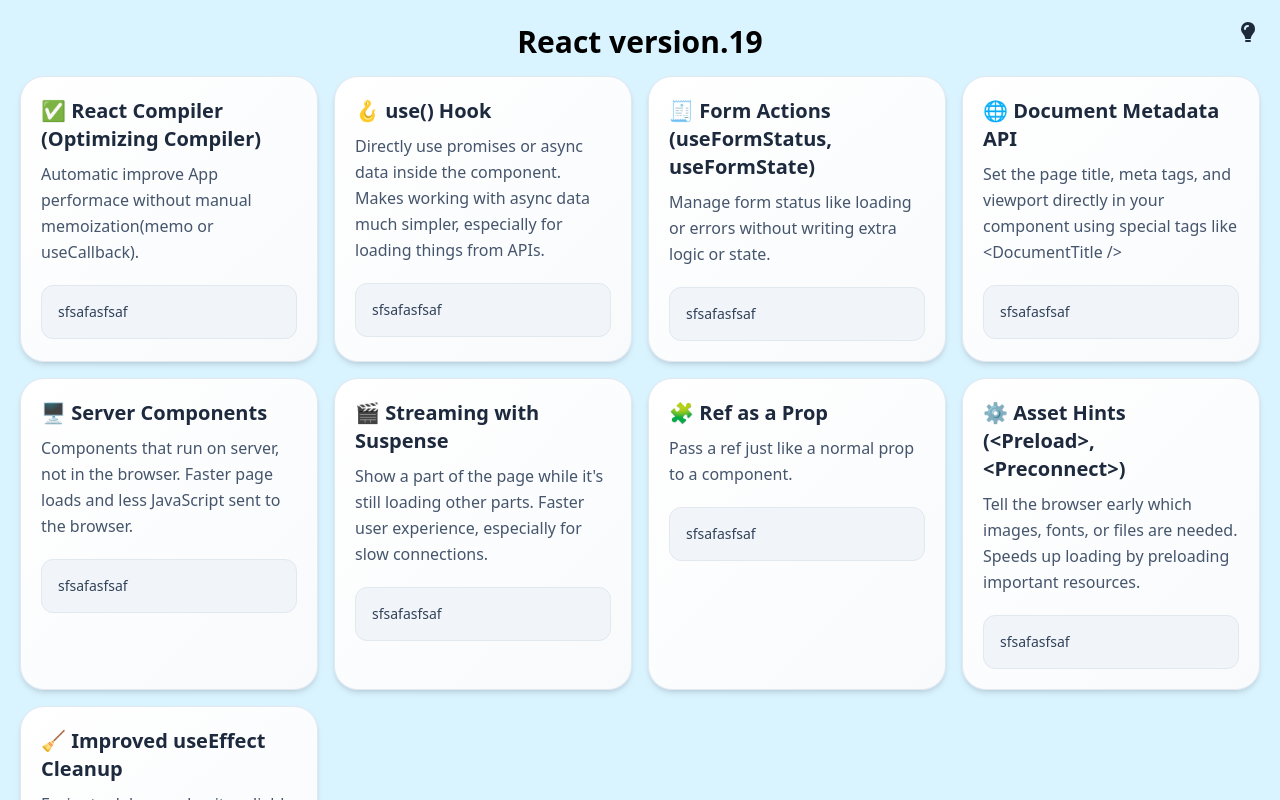
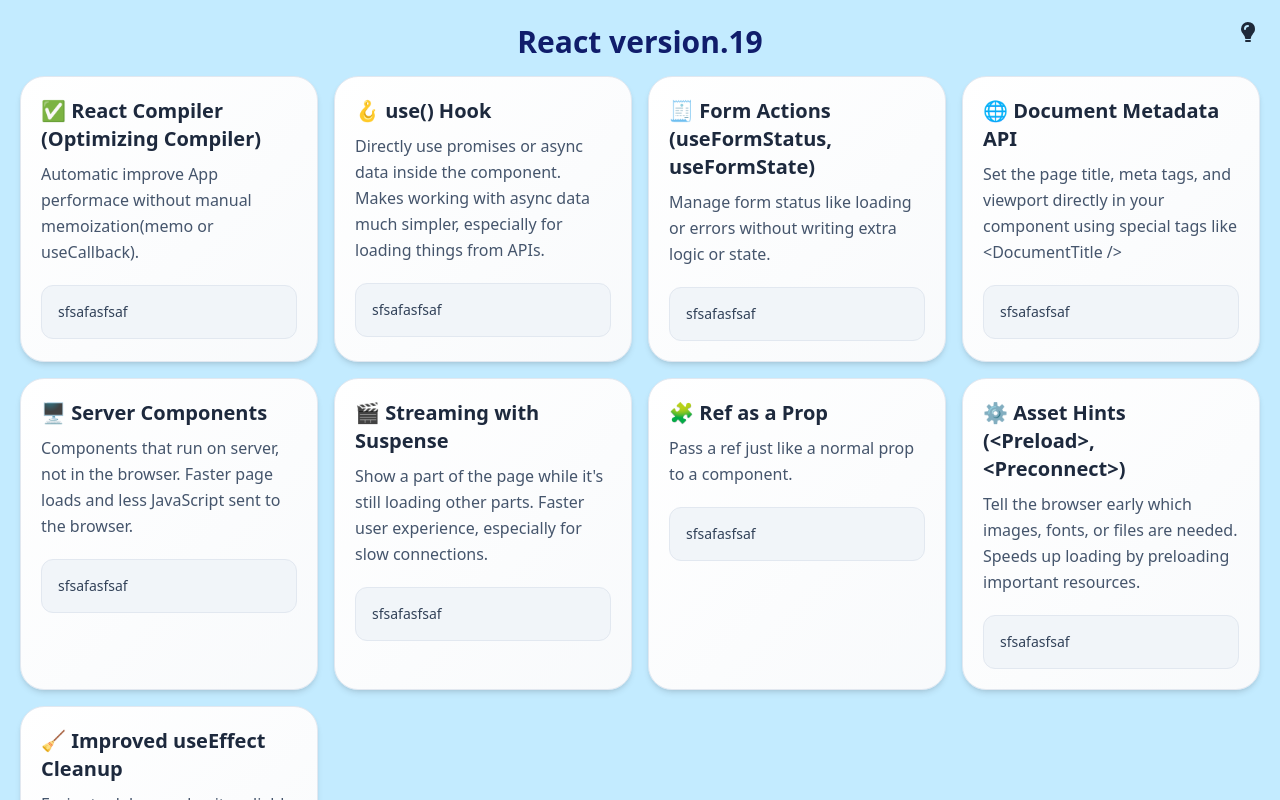
Before and after one commit to myselfShafi/React_v19_features, a React (Vite) app: page / in a window 1280 px wide. Shown: the top 800 px of the page. Built offline with nearby package versions, Linux system fonts and the light colour scheme; a web font is replaced by a local one.

Commit message:
color grade setup

```diff
--- a/src/App.tsx
+++ b/src/App.tsx
@@ -4,9 +4,9 @@
 
 function App() {
   return (
-    <div className="relative p-5 min-h-screen bg-aqua-100 dark:bg-aqua-900">
+    <div className="relative p-5 min-h-screen bg-aqua-200 dark:bg-aqua-700">
       <ThemeButton />
-      <h1 className="font-extrabold text-center">React version.19</h1>
+      <h1 className="text-center text-aqua-900 dark:text-aqua-100">React version.19</h1>
       <div className="grid grid-flow-row grid-cols-1 sm:grid-cols-2 md:grid-cols-3 lg:grid-cols-4 gap-4">
       {
         v19Features.map(feature => <FeatureCard key={feature.title} title={feature.title} description={feature.desc} demo="sfsafasfsaf" />)
--- a/src/components/FeatureCard.tsx
+++ b/src/components/FeatureCard.tsx
@@ -10,8 +10,8 @@
   return (
     <div className="w-full max-w-lg mx-auto bg-gradient-to-br from-white to-slate-50 border border-slate-200 rounded-3xl shadow-md hover:shadow-xl transition-all duration-300 ease-in-out p-5 space-y-5">
       <div className="space-y-2">
-        <h2 className="text-xl font-extrabold text-slate-800">{title}</h2>
-        <p className="text-slate-600 leading-relaxed">{description}</p>
+        <h2 className="text-slate-800">{title}</h2>
+        <p>{description}</p>
       </div>
       {demo && (
         <div className="bg-slate-100 border border-slate-200 rounded-xl p-4 text-sm text-slate-700">
--- a/src/index.css
+++ b/src/index.css
@@ -45,16 +45,19 @@
 **/
 @layer components {
     h1, .heading-1 {
-    	@apply text-3xl mt-1 mb-4;
+    	@apply text-3xl mt-1 mb-4 font-extrabold;
     }
     h2, .heading-2 {
-    	@apply text-2xl mt-0.5 mb-4;
+    	@apply text-xl mt-0.5 mb-4 font-extrabold;
     }
     h3, .heading-3 {
     	@apply text-xl mt-0.5 mb-2;
     }
     h4, .heading-4 {
     	@apply text-lg mb-1;
+    }
+    p, .para {
+        @apply text-slate-600 leading-relaxed font-medium
     }
     a.link:hover {
     	@apply no-underline;
```
